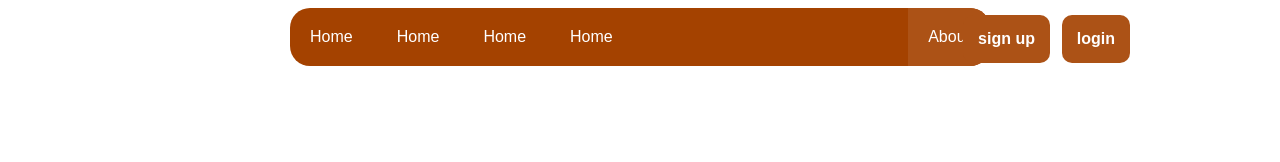
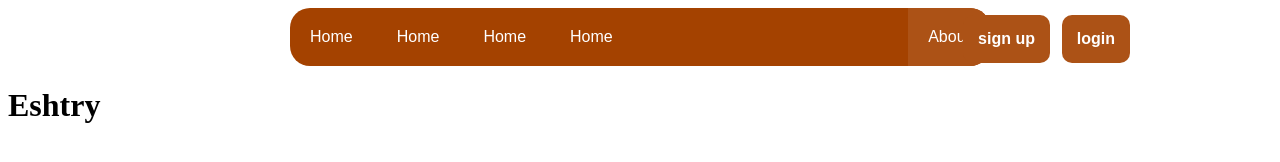
Before and after one commit to yousefShlaby/eshtry, a plain HTML site: page index.html in a window 1280 px wide. Drawn offline with Linux system fonts and the light colour scheme.

Commit message:
Update index.html

```diff
--- a/index.html
+++ b/index.html
@@ -27,7 +27,7 @@
 
     </header>
     <main>
-
+    <h1>Eshtry<h1>
     </main>
     <footer>
 
```
